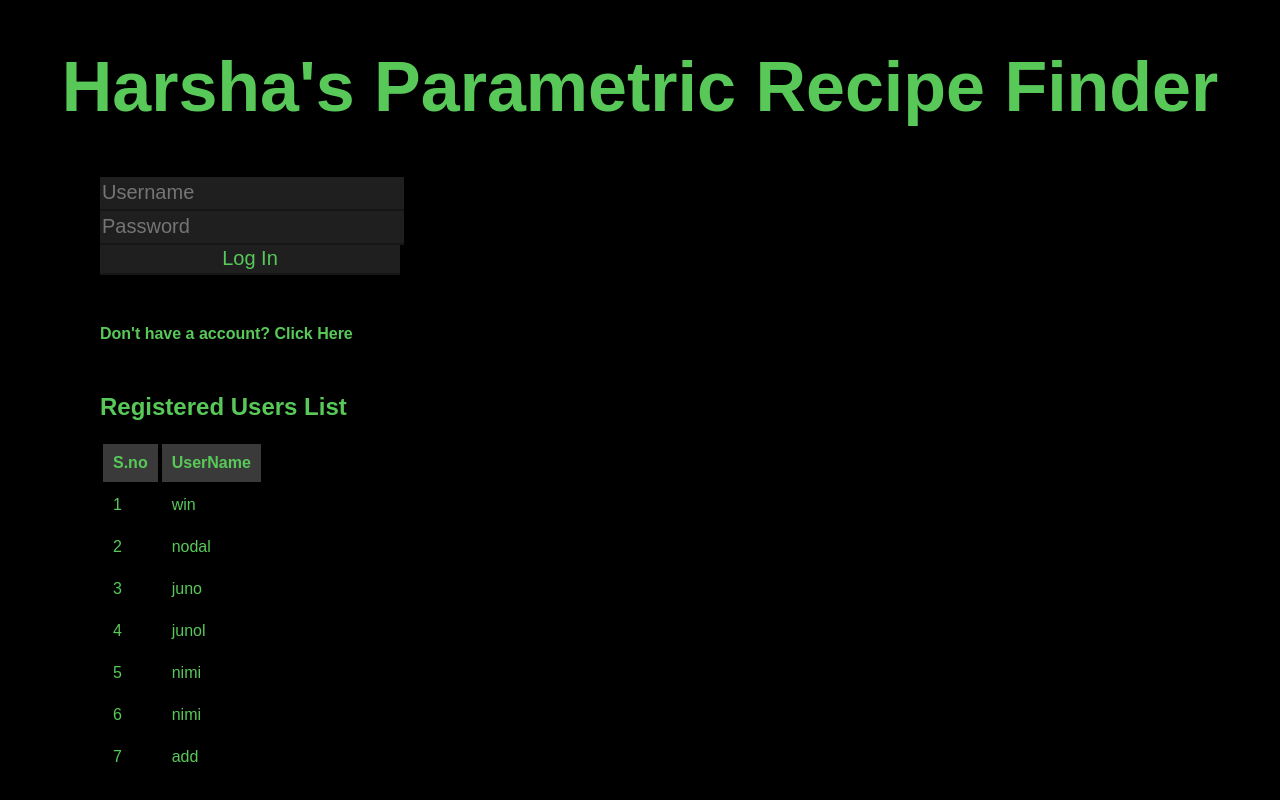
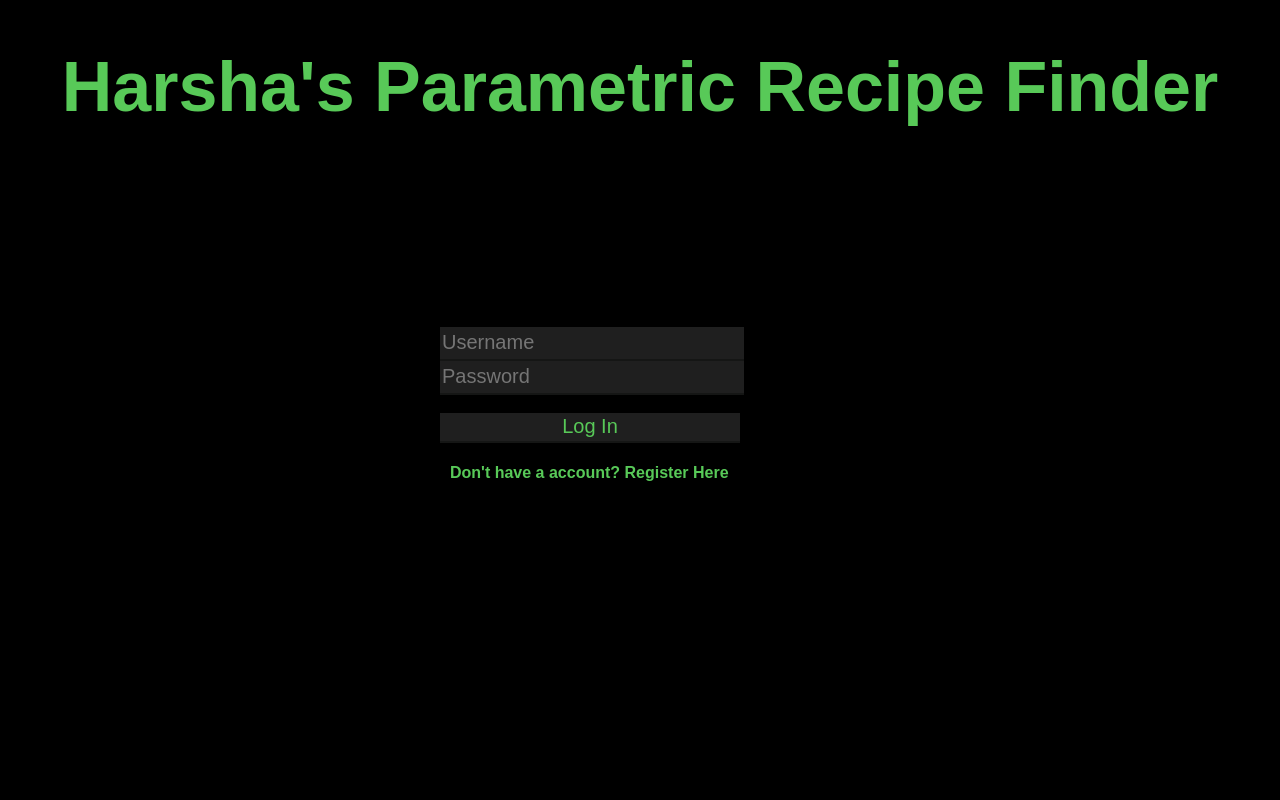
Before and after one commit to nimii1001/res, a Django app: page / in a window 1280 px wide. Run offline with Django 4.2, Linux system fonts and the light colour scheme; data comes from the database, SQL or seed files in the repository; some web fonts are replaced.

Commit message:
second commit

```diff
--- a/recipe/recipeapp/views.py
+++ b/recipe/recipeapp/views.py
@@ -42,7 +42,7 @@ def home(request):
             return render (request,'result.html',{"username":userdata[0].username,"password":userdata[0].password,"id":userdata[0].id})
         else:
             users = UsersTable.objects.all()
-            return render (request,'home.html',{"all":users,"msg":"Incorrect Credential"})
+            return render (request,'home.html',{"all":users,"msg":"Incorrect Credential! Try Again"})
 
     if request.method == 'GET':
         username = request.GET["username"]
--- a/recipe/static/style.css
+++ b/recipe/static/style.css
@@ -8,6 +8,7 @@ body {
     box-sizing: border-box;
     background-color: #000000;
 }
+
 
 h1 {
     text-align: center;
--- a/recipe/templates/home.html
+++ b/recipe/templates/home.html
@@ -8,39 +8,33 @@
     <meta name="viewport" content="width=device-width, initial-scale=1.0" />
     <link rel="stylesheet" href="{% static 'style.css' %}" />
     <link href="https://fonts.googleapis.com/css2?family=ABeeZee&display=swap" rel="stylesheet">
-    {% comment %} <link rel="stylesheet" href="styles/detail.css" /> {% endcomment %}
-    {% comment %} {% if title %}
-    <title>Django Recipes - {{title}}</title>
-    {% else %}
-    <title>Django Recipes</title>
-    {% endif %} {% endcomment %}
   </head>
   <body>
     {% block content %}{% endblock %}
-      <h1>Harsha's Parametric Recipe Finder</h1>
-      <div style="margin-top:50px;margin-left:100px">
-      {% if msg %}
-        <h4 style="margin-top:50px;margin-left:100px;">{{ msg }}</h4>
-      {% endif %}
-      </h5>
+      <h1 style="margin-bottom:200px">Harsha's Parametric Recipe Finder</h1>
       </div>
-      <div class="box">
-          <form action="home" method="POST">
+      <div style="max-width: 600px;margin: auto;">
+          {% if msg %}
+            <h4 style="max-width: 330px;margin: auto;margin-bottom:20px">{{ msg }}</h4>
+          {% endif %}
+
+          <form action="home" method="POST" >
             {% csrf_token %}
             <input type="text" name="username" id="username" placeholder="Username" required/>
             <br>
             <input type="password" name="password" id="password" placeholder="Password" required/>
             <br>
+            <br>
             <input type="submit" class="button" value="Log In"/>
           </form>
       </div>
 
-     <div style="margin-top:50px;margin-left:100px"><h4>Don't have a account? <a href="register">Click Here</a></h4></div>
+    <div style="max-width: 380px;margin: auto;"><h4>Don't have a account? <a href="register">Register Here</a></h4></div>
      <div id="loading">
           <img id="loading-image" style="border: none;" src={% static 'loader.gif' %} alt="I am hungry..." />
     </div>
 
-    <div class="" style="margin-top:50px;margin-left:100px">
+    {% comment %} <div class="" style="margin-top:50px;margin-left:100px"> // style="margin-top:50px;margin-left:100px"
       <h2>Registered Users List</h2>
        <table>
         <thead>
@@ -59,7 +53,7 @@
         </toboday>
         {%endfor%}
       </table>
-    </div>
+    </div> {% endcomment %}
 
     <script src="{%static 'jquery-3.3.1.min.js'%}"></script>
       <script src="{%static 'script.js'%}"></script>
```
Also changed, not shown: recipe/templates/result.html (+5 -2 lines).
